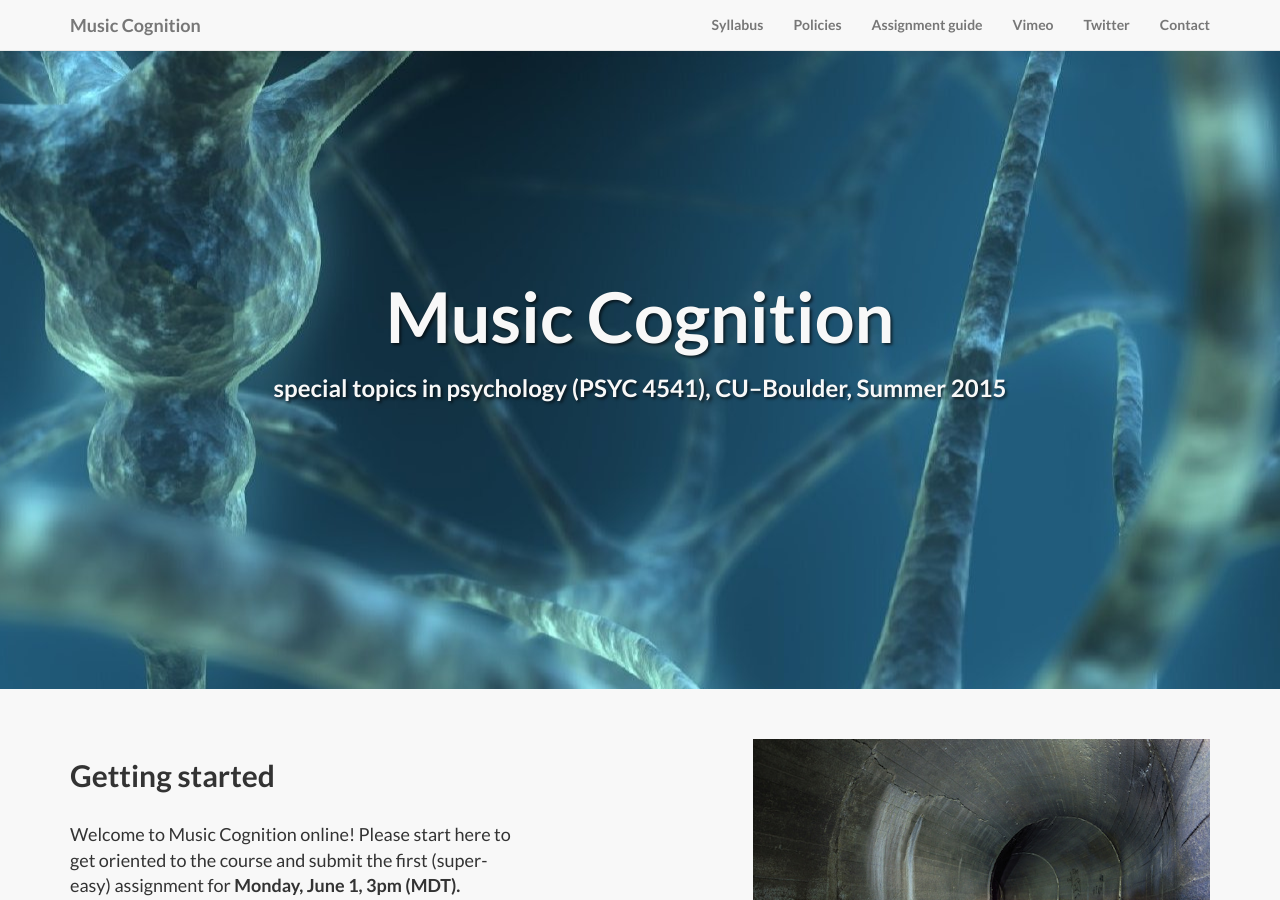
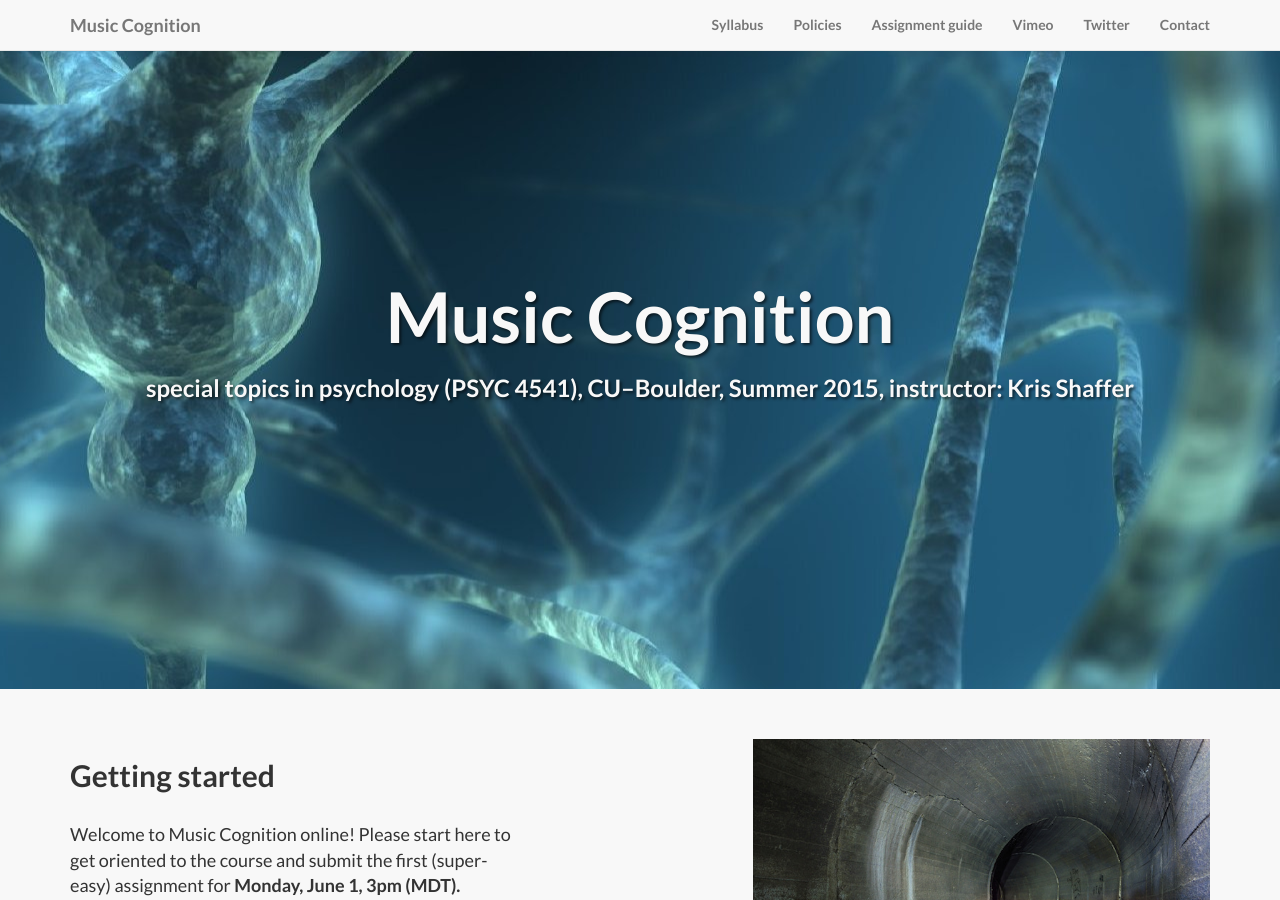
Before and after one commit to kshaffer/cognition, a Jekyll site: the page built from index.html, in a window 1280 px wide and 900 px high. Built offline with Jekyll 4.4.1, drawn with Linux system fonts in a browser that asks for light colours.

Commit message:
added my name to main page!

```diff
--- a/index.html
+++ b/index.html
@@ -1,6 +1,6 @@
 ---
 layout: default
 title: Music Cognition
-subTitle: special topics in psychology (PSYC 4541), CU–Boulder, Summer 2015
+subTitle: special topics in psychology (PSYC 4541), CU–Boulder, Summer 2015, instructor&#58; Kris Shaffer
 image: synapse.jpg
 ---
```
